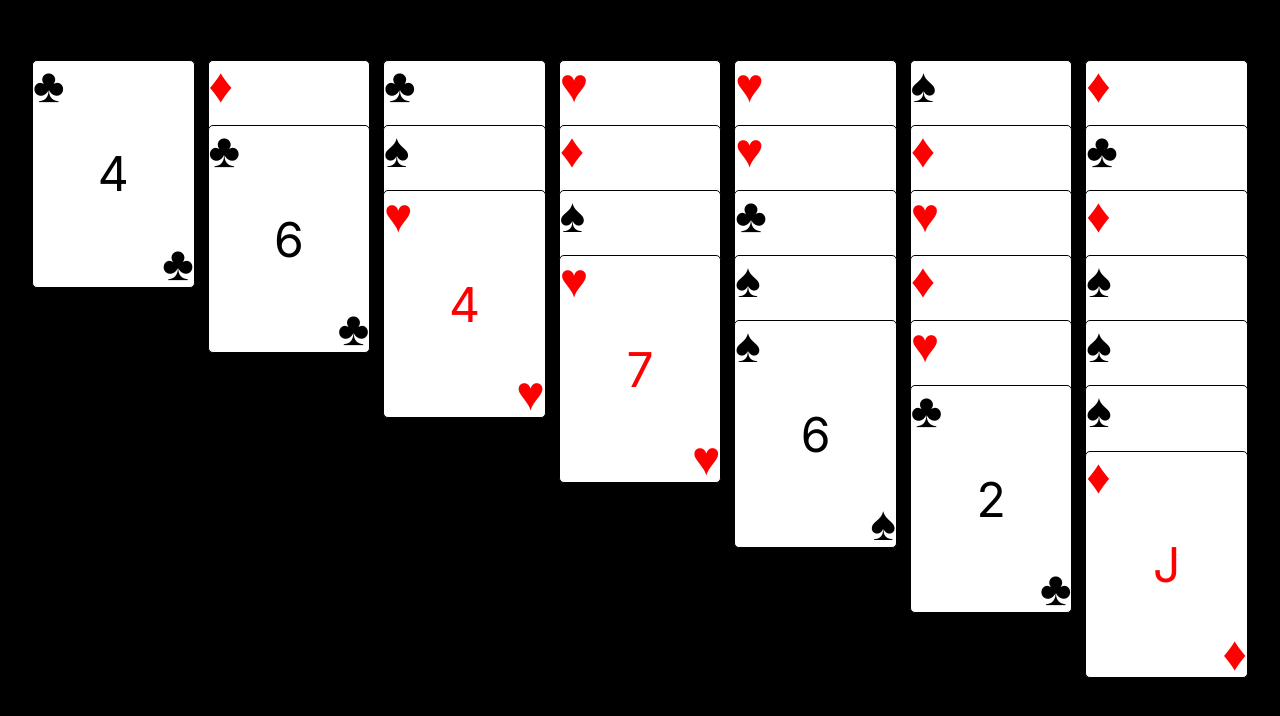
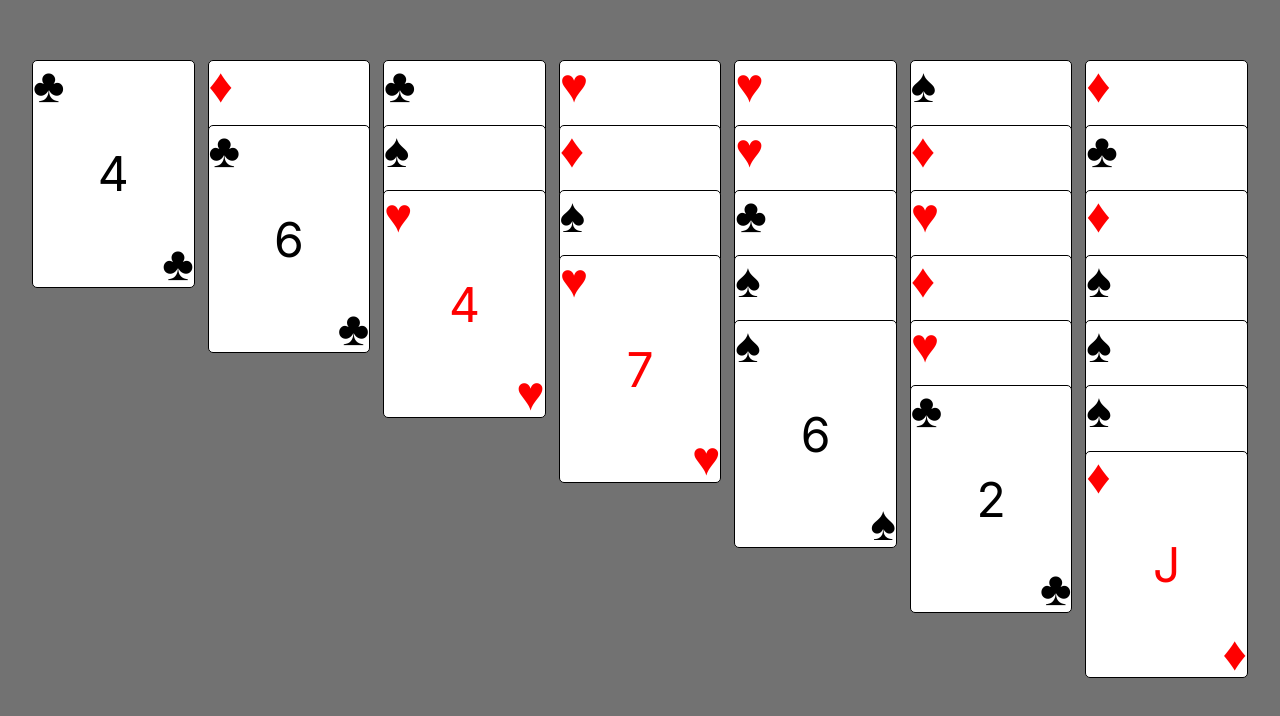
Before and after one commit to Rykus0/solitaire, a Next.js app: page / in a window 1280 px wide. Shown: the part 172-888 px from the top of the page. Built offline with nearby package versions, Linux system fonts and the light colour scheme.

Commit message:
feat: lighten page background

```diff
--- a/src/app/page.module.css
+++ b/src/app/page.module.css
@@ -5,7 +5,7 @@
   align-items: center;
   padding: 2rem;
   min-height: 100vh;
-  background: black;
+  background: rgb(114, 114, 114);
 }
 
 .board {
```
